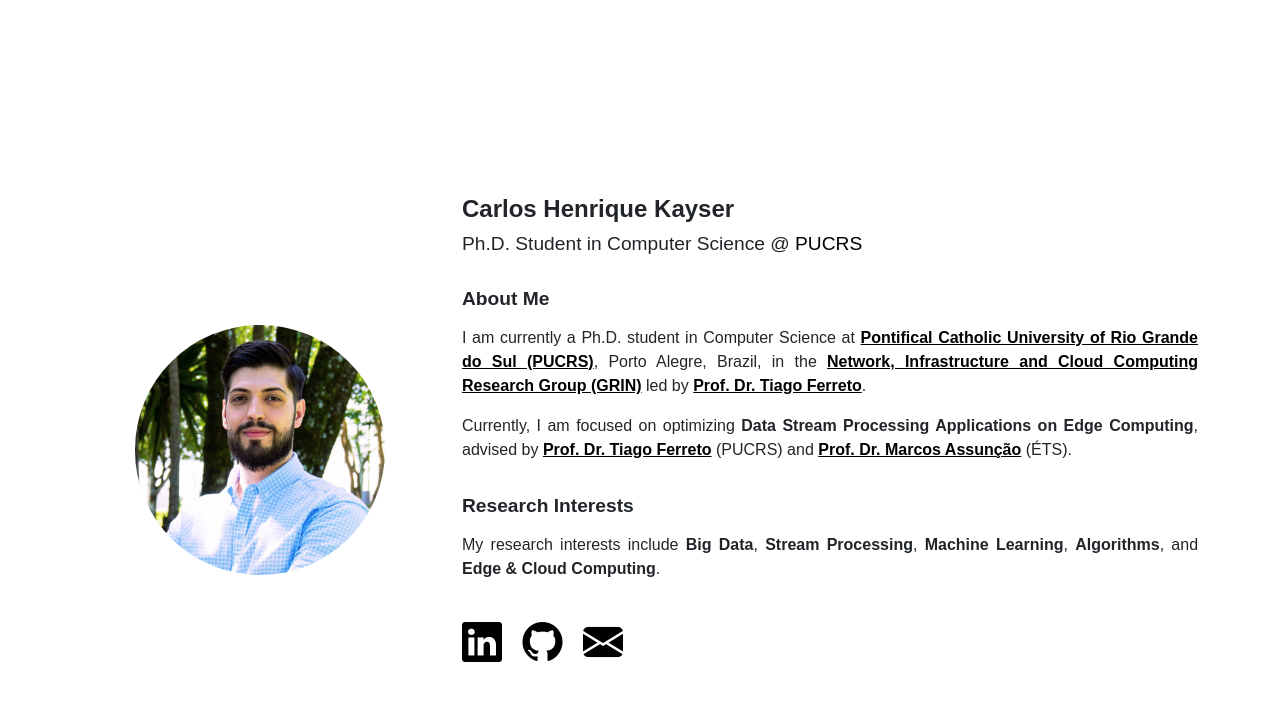
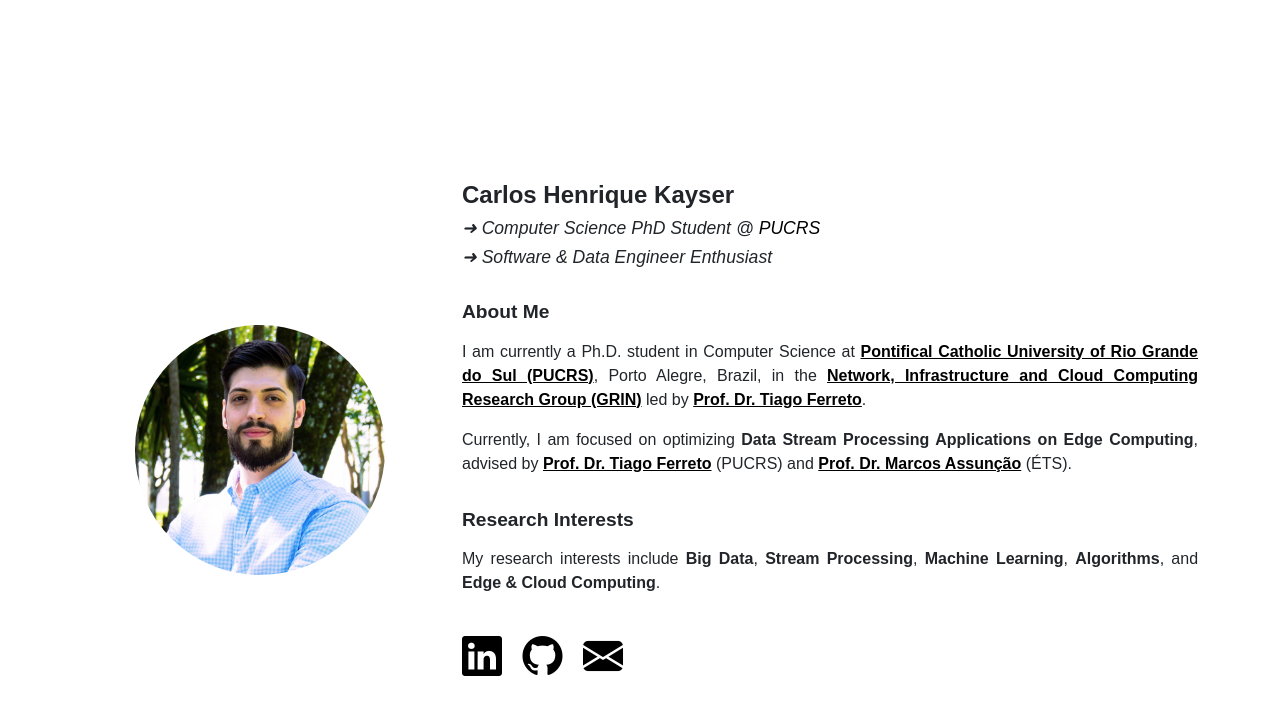
Before and after one commit to carloshkayser/carloshkayser.github.io, a Jekyll site: the page built from index.html, in a window 1280 px wide. Shown: the top 715 px of the page. Built offline with Jekyll 4.4.1, drawn with Linux system fonts in a browser that asks for light colours; some web fonts are replaced; a style sheet for code colours, icons or effects is not loaded.

Commit message:
Update about section

```diff
--- a/_sass/index.scss
+++ b/_sass/index.scss
@@ -19,8 +19,9 @@ body {
 
   h2 {
     // font-size: clamp(0.5rem, 5vw, 1rem);
-    font-size: 1.2rem;
-    font-weight: 300;
+    font-size: 1.1rem;
+    font-weight: 100;
+    font-style: italic;
   }
 
   #profile-photo {
--- a/index.html
+++ b/index.html
@@ -17,10 +17,8 @@ layout: default
 
         <h1>Carlos Henrique Kayser</h1>
 
-        <h2>
-          Ph.D. Student in Computer Science @
-          <a href="https://www.pucrs.br" target="_blank">PUCRS</a>
-        </h2>
+        <h2>➜ Computer Science PhD Student @ <a href="https://www.pucrs.br" target="_blank">PUCRS</a></h2>
+        <h2>➜ Software & Data Engineer Enthusiast</h2>
 
         <!-- <div class="col-lg-6 col-sm-10 col-10 offset-1 align-self-center"> -->
 
```
